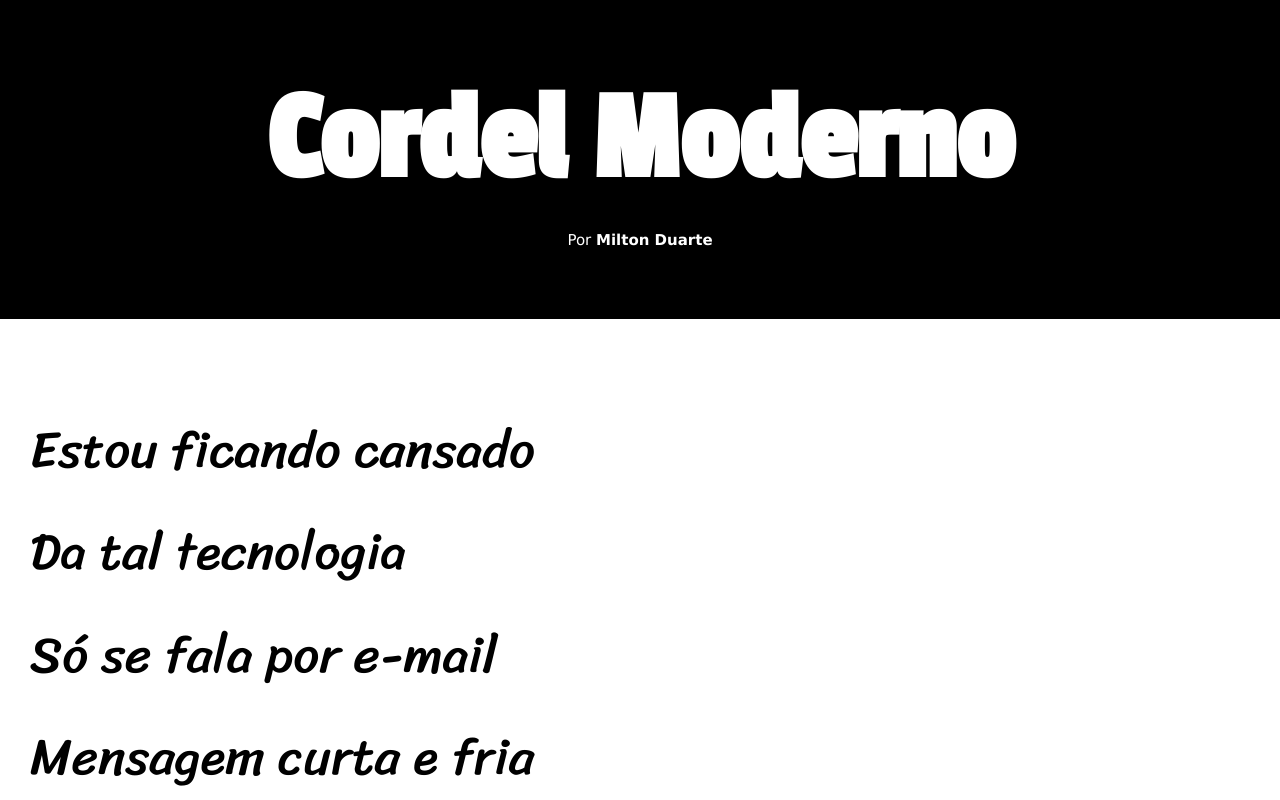
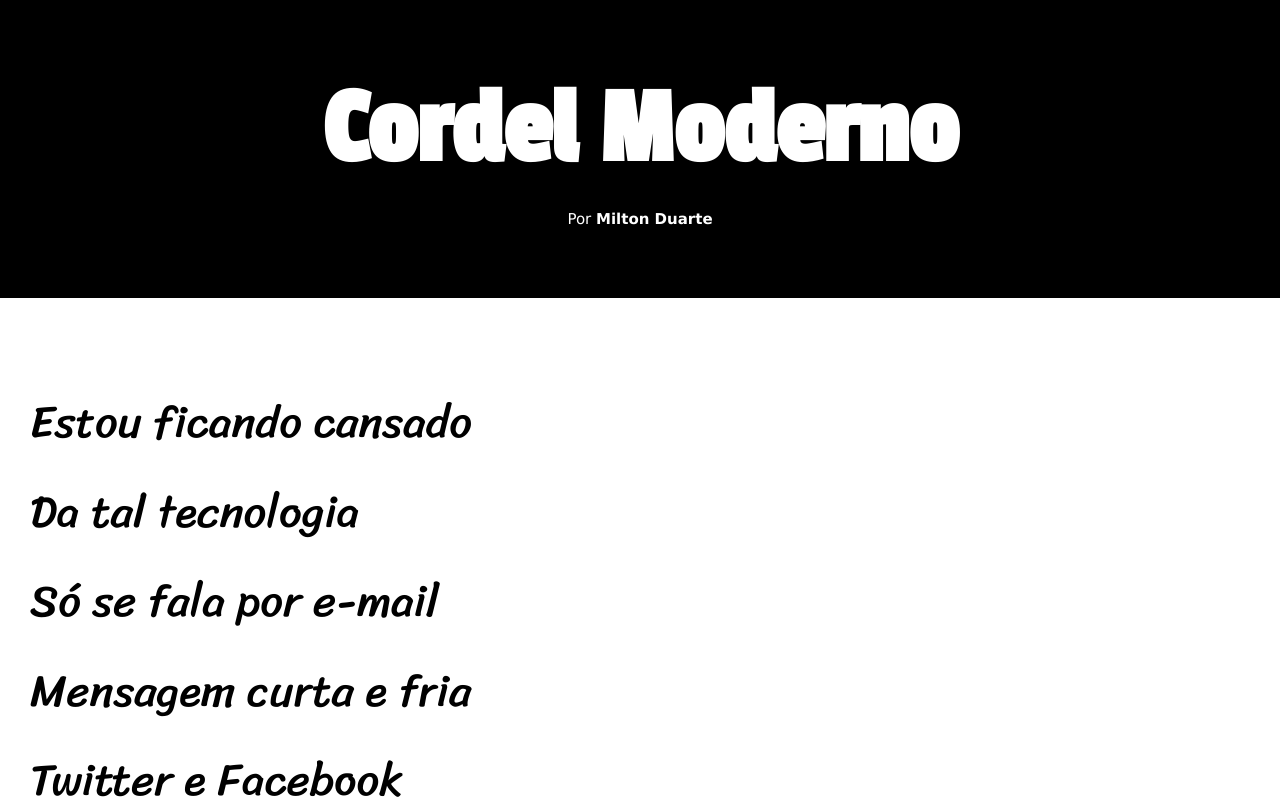
Before and after one commit to Svetlana0103/projeto-cordel, a plain HTML site: page index.html in a window 1280 px wide. Shown: the top 800 px of the page. Drawn offline with Linux system fonts and the light colour scheme.

Commit message:
modificações

```diff
--- a/estilo/style.css
+++ b/estilo/style.css
@@ -41,7 +41,7 @@ header {
 header > h1 {
     font-family: var(--fonte2);
     padding-top: 50px;
-    font-size: 10vw;
+    font-size: 8.5vw;
     text-align: center;
     color: white;
 }
@@ -60,7 +60,7 @@ a:visited {
 
 section {
     font-family: var(--fonte3);
-    font-size: 4vw;
+    font-size: 3.5vw;
     padding-top: 10vh;
     padding-bottom: 10vh;
     padding-left: 30px;
```
